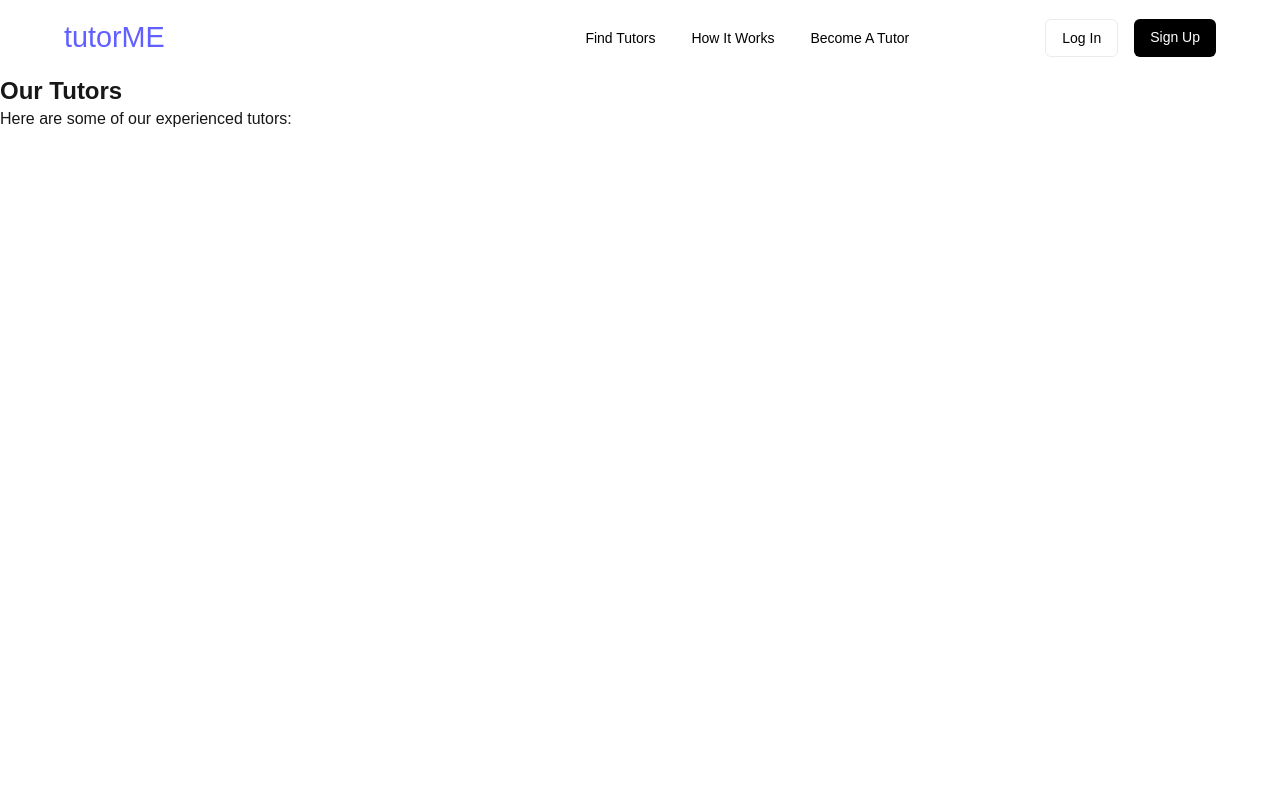
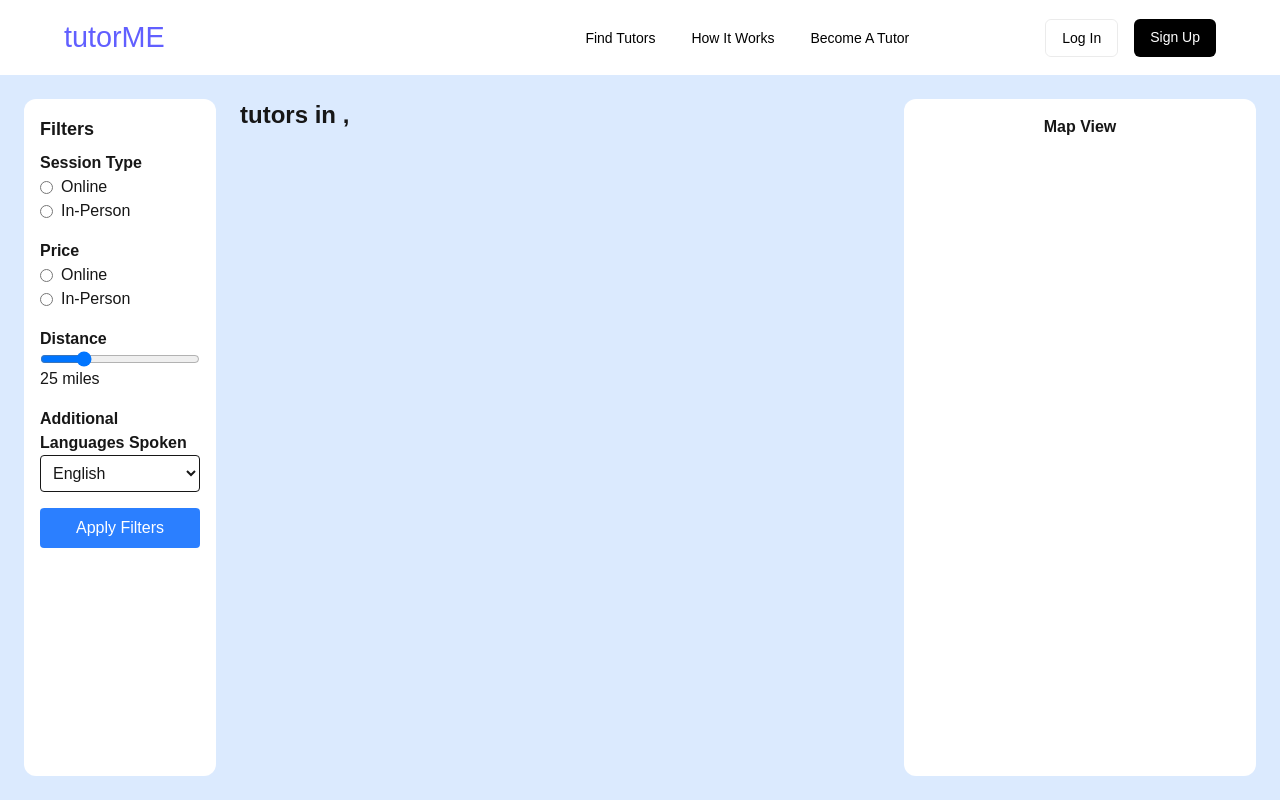
Before and after one commit to SayeGorgor/tutorME, a Next.js app in the folder frontend/: page /tutors in a window 1280 px wide. Built offline with nearby package versions, Linux system fonts and the light colour scheme.

Commit message:
created filters banner

```diff
--- a/frontend/app/(landing)/page.tsx
+++ b/frontend/app/(landing)/page.tsx
@@ -3,7 +3,9 @@
 import { useState, useEffect, useRef } from "react";
 import { useRouter } from "next/navigation";
 import Image from "next/image";
+
 import { subjects } from "@/constants/subjects";
+import type { Location } from "@/lib/types";
 import { searchLocations } from "@/lib/api/actions/client-actions";
 
 export default function Home() {
@@ -11,7 +13,8 @@ export default function Home() {
   const subjectsBoxRef = useRef<HTMLUListElement>(null);
 
   const [subject, setSubject] = useState<string>("");
-  const [area, setArea] = useState<string>("");
+  const [area, setArea] = useState<Location | null>({city: "Atlanta", state: "GA", zip: "30301", country: "US", latitude: 33.7490, longitude: -84.3880});
+  const [areaSearch, setAreaSearch] = useState<string>("");
   const [sessionType, setSessionType] = useState<string>("");
   const [search, setSearch] = useState<string>("");
   const [searchResults, setSearchResults] = useState<any[]>([]);
@@ -60,7 +63,7 @@ export default function Home() {
     const params = new URLSearchParams();
 
     if(subject) params.set("subject", subject);
-    if(area) params.set("area", area);
+    if(areaSearch) params.set("area", areaSearch);
     if(sessionType) params.set("sessionType", sessionType);
 
     const queryString = params.toString();
@@ -77,10 +80,12 @@ export default function Home() {
 
     const params = new URLSearchParams();
     setError(null);
+
     params.set("subject", subject);
-    if(area) {
-      params.set("area", area);
-    }
+    params.set("city", area?.city || "");
+    params.set("state", area?.state || "");
+    params.set("lat", area?.latitude?.toString() || "");
+    params.set("long", area?.longitude?.toString() || "");
     if(sessionType) {
       params.set("sessionType", sessionType);
     }
@@ -165,8 +170,8 @@ export default function Home() {
                 type="text"
                 placeholder="Atlanta, GA..."
                 className="p-3 bg-white cursor-pointer"
-                value={search}
-                onChange={(e) => setSearch(e.target.value)}
+                value={areaSearch}
+                onChange={(e) => setAreaSearch(e.target.value)}
               />
               <Image
                 src="/icons/search_icon.svg"
--- a/frontend/app/(landing)/tutors/page.tsx
+++ b/frontend/app/(landing)/tutors/page.tsx
@@ -1,8 +1,87 @@
+'use client';
+
+import { useState } from "react";
+import { useSearchParams } from "next/navigation";
+import { LANGUAGES } from "@/constants/languages";
+import type { Location } from "@/lib/types";
+
 export default function TutorsPage() {
+    const searchParams = useSearchParams();
+    const subject = searchParams.get("subject");
+    const city = searchParams.get("city");
+    const state = searchParams.get("state");
+    const latitude = searchParams.get("lat");
+    const longitude = searchParams.get("long");
+
+    const [maxDistance, setMaxDistance] = useState(25);
+
     return (
-        <div>
-            <h1 className="text-2xl font-bold">Our Tutors</h1>
-            <p>Here are some of our experienced tutors:</p>
+        <div
+            id="page"
+            className="flex flex-1 gap-6 p-6 bg-blue-100"
+        >
+            <div
+                id="filter-column"
+                className="flex-1 p-4 bg-white rounded-xl"
+            >
+                <h2 className="text-lg font-bold mb-2">Filters</h2>
+                <form id="filter-form" className="flex flex-col gap-4">
+                    <fieldset>
+                        <legend className="font-bold">Session Type</legend>
+                        <label className="flex items-center gap-2">
+                            <input type="radio" name="session-type" value="online" /> Online
+                        </label>
+                        <label className="flex items-center gap-2">
+                            <input type="radio" name="session-type" value="in-person" /> In-Person
+                        </label>
+                    </fieldset>
+
+                    <fieldset>
+                        <legend className="font-bold">Price</legend>
+                        <label className="flex items-center gap-2">
+                            <input type="radio" name="session-type" value="online" /> Online
+                        </label>
+                        <label className="flex items-center gap-2">
+                            <input type="radio" name="session-type" value="in-person" /> In-Person
+                        </label>
+                    </fieldset>
+
+                    <label className="flex flex-col">
+                        <span className="font-bold">Distance</span>
+                        <input type="range" name="distance" min="0" max="100" value={maxDistance} onChange={(e) => setMaxDistance(Number(e.target.value))} />
+                        <span>{maxDistance} miles</span>
+                    </label>
+
+                    <label className="flex flex-col">
+                        <span className="font-bold">Additional Languages Spoken</span>
+                        <select name="additional-language" className="border p-2 rounded">
+                            {LANGUAGES.map((lang) => (
+                                <option key={lang.code} value={lang.code}>{lang.name}</option>
+                            ))}
+                        </select>
+                    </label>
+
+                    <button type="submit" className="bg-blue-500 text-white p-2 rounded hover:bg-blue-600 cursor-pointer">
+                        Apply Filters
+                    </button>
+                </form>
+            </div>
+
+            <div
+                id="tutors-column"
+                className="flex-4"
+            >
+                <h2 className="text-2xl font-bold">
+                    {subject} tutors in {city}, {state}
+                </h2>
+            </div>
+
+            <div
+                id="map"
+                className="flex-2 p-4 bg-white font-bold text-center rounded-xl"
+            >
+                <h2>Map View</h2>
+            </div>
         </div>
     );
 }
--- /dev/null
+++ b/frontend/constants/languages.ts
@@ -0,0 +1,12 @@
+import { Language } from "@/lib/types";
+
+export const LANGUAGES: Language[] = [
+  { code: "en", name: "English" },
+  { code: "es", name: "Spanish" },
+  { code: "fr", name: "French" },
+  { code: "de", name: "German" },
+  { code: "zh", name: "Chinese" },
+  { code: "ja", name: "Japanese" },
+  { code: "ko", name: "Korean" },
+  { code: "ar", name: "Arabic" },
+];
--- /dev/null
+++ b/frontend/lib/types.ts
@@ -0,0 +1,13 @@
+export type Location = {
+    city: string;
+    state: string;
+    zip: string;
+    country: string;
+    latitude: number;
+    longitude: number;
+}
+
+export type Language = {
+  code: string;
+  name: string;
+};
```
